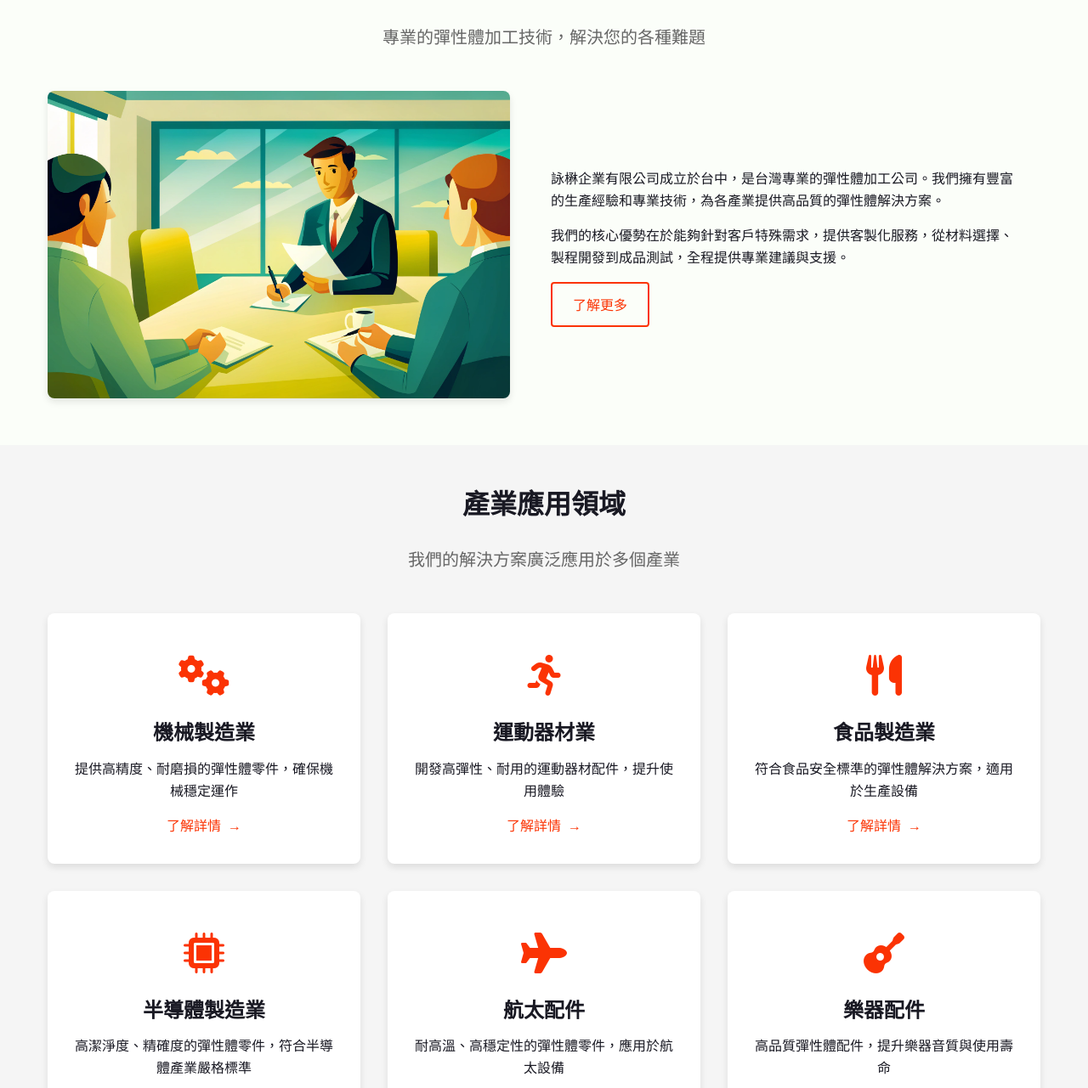
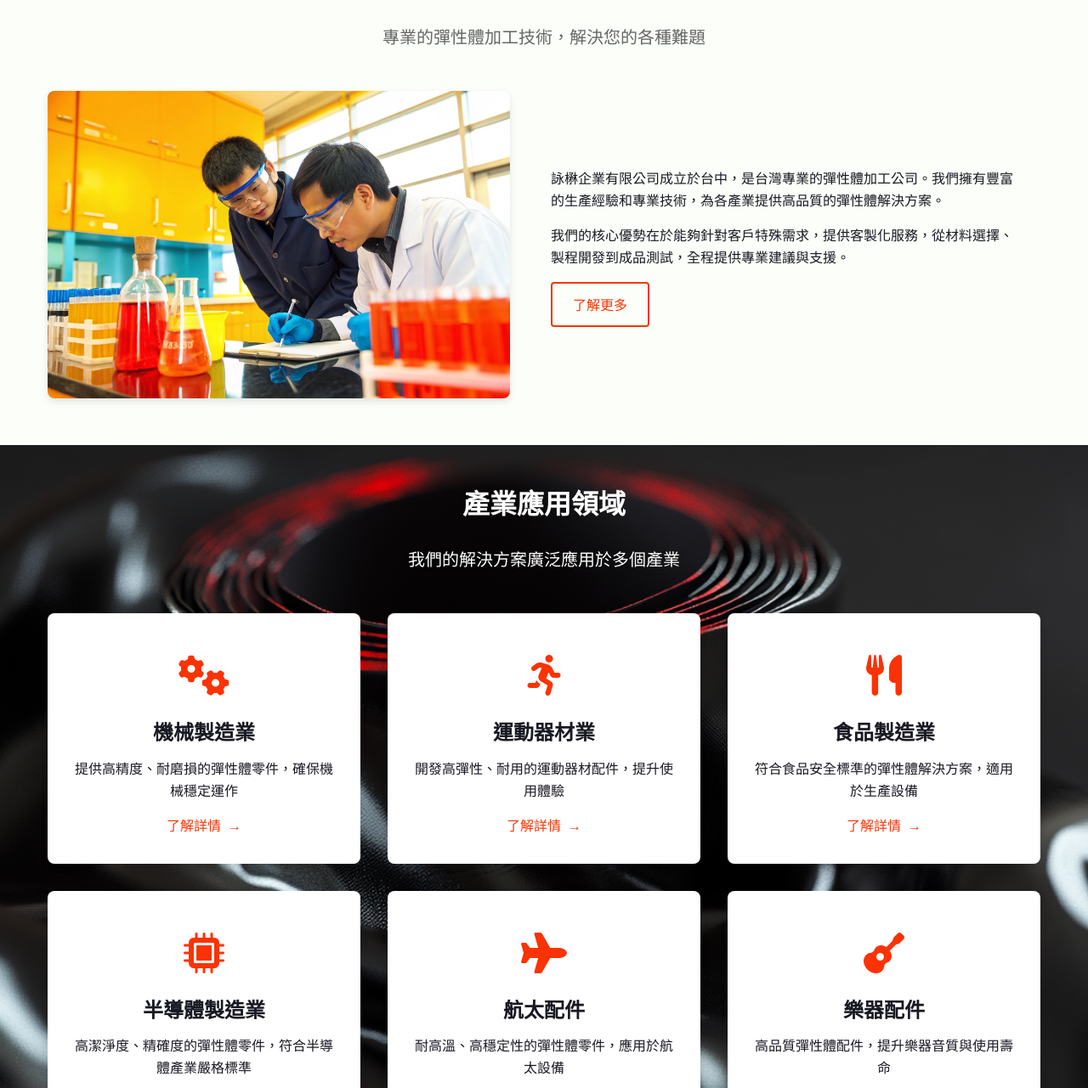
Before and after one commit to zellhuang0503/Yongmao_Elastomer_website_1, a plain HTML site: page index.html in a window 1280 px wide. Shown: the part 551-1832 px from the top of the page at 85% size. Drawn offline with Linux system fonts and the light colour scheme.

Commit message:
網站視覺更新：更換關於詠楙企業插圖和產業應用領域背景
1. 更換「關於詠楙企業」區塊的插圖為 home-aboutus-2.jpg
2. 為產業應用領域區塊添加黑色皺褶矽膠材質背景圖片
3. 將產業應用領域區塊的標題和副標題文字改為白色，提高與黑色背景的對比度
4. 添加背景固定效果，產生視差效果，提升用戶體驗

```diff
--- a/css/style.css
+++ b/css/style.css
@@ -127,6 +127,20 @@ img {
 
 .bg-light {
     background-color: var(--color-gray);
+}
+
+/* 產業應用領域背景 */
+.industries.bg-light {
+    background-image: url('../images/industries-bg.png');
+    background-size: cover;
+    background-position: center;
+    background-attachment: fixed; /* 固定背景，產生視差效果 */
+}
+
+/* 產業應用領域文字顏色 */
+.industries.bg-light .section-header h2,
+.industries.bg-light .section-header p {
+    color: white; /* 將標題和副標題文字改為白色 */
 }
 
 .center-button {
@@ -399,7 +413,7 @@ img {
 
 /* 主橫幅區域 */
 .hero {
-    background-image: linear-gradient(rgba(0,0,0,0.5), rgba(0,0,0,0.7)), url('../images/hero-bg.jpg');
+    background-image: linear-gradient(rgba(0,0,0,0.5), rgba(0,0,0,0.7)), url('../images/hero-bg-new.png');
     background-size: cover;
     background-position: center;
     color: white;
--- a/index.html
+++ b/index.html
@@ -84,7 +84,7 @@
                     <a href="./pages/about.html" class="btn btn-outline">了解更多</a>
                 </div>
                 <div class="about-image">
-                    <img src="./images/home-aboutus.png" alt="詠楙企業廠房">
+                    <img src="./images/home-aboutus-2.jpg" alt="詠楙企業產品展示">
                 </div>
             </div>
         </div>
```
Also changed, not shown: images/Background01-Black_wrinkled_silicone.png (added), images/home-aboutus-1.png (added), images/home-aboutus-2.jpg (added), images/industries-bg.png (added), 1 other file.
